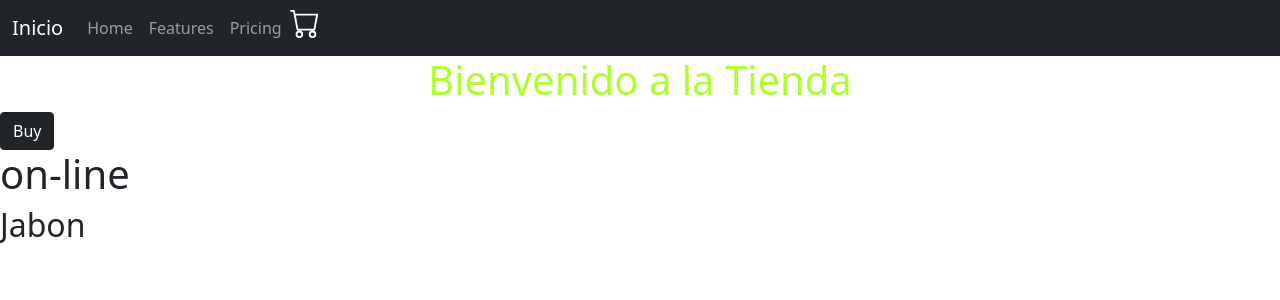
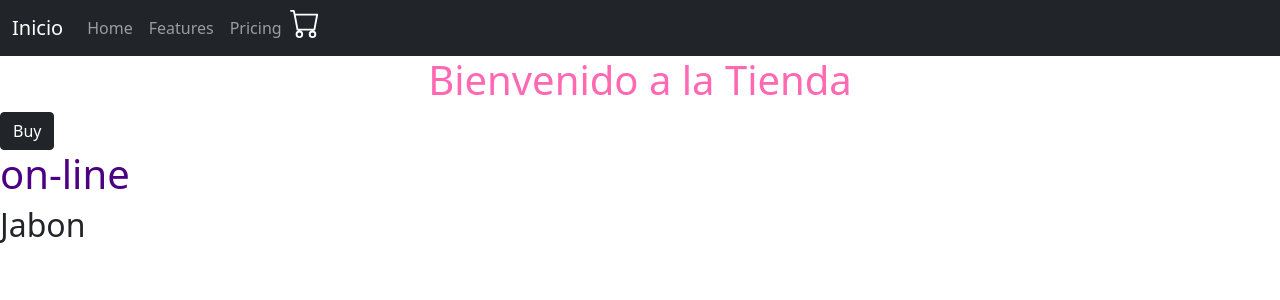
Before and after one commit to ManuelNavarro7/my-app, a React (Create React App) app: page / in a window 1280 px wide. Shown: the top 300 px of the page. Built offline with nearby package versions, Linux system fonts and the light colour scheme.

Commit message:
3entrega

```diff
--- a/src/App.css
+++ b/src/App.css
@@ -2,10 +2,8 @@
   color: white;
 }
 
-.Titulo1{
-
-  color:greenyellow;
-
+.colorPrueba{
+  color:indigo;
 }
 
 @media (prefers-reduced-motion: no-preference) {
--- a/src/App.js
+++ b/src/App.js
@@ -6,6 +6,7 @@ import NavBarComponent from './components/NavBar';
 import Shell from './components/Shell';
 import ItemListContainer from './components/ItemListContainer';
 import ComponentCommon from './components/common';
+
 
 function App() {
 
@@ -19,7 +20,7 @@ function App() {
       <ItemListContainer val="Bienvenido a la Tienda"/>
       {/*<Shell nombre='Leonardo' app='mi app'></Shell>*/}
       <ComponentCommon.ButonBlack id='Buy'></ComponentCommon.ButonBlack>
-      <ComponentCommon.Title1 text='on-line'></ComponentCommon.Title1>
+      <ComponentCommon.Title1 text='on-line' estilo='colorPrueba'></ComponentCommon.Title1>
       <ComponentCommon.Title2 id='Buy'></ComponentCommon.Title2>
 
       </header>
--- a/src/components/ItemListContainer.js
+++ b/src/components/ItemListContainer.js
@@ -1,5 +1,6 @@
 import React from 'react';
 import 'bootstrap/dist/css/bootstrap.min.css';
+import '../styles/itemsprueba.css'
 
 const SaludoRecepcion={
     Saludo:(props)=>(<h1 className='Titulo1 d-flex justify-content-center'>{props.value}</h1>),
--- a/src/components/common.js
+++ b/src/components/common.js
@@ -4,7 +4,7 @@ import Button from 'react-bootstrap/Button'
 const ComponentCommon={
 
     ButonBlack:(props)=>(<Button variant="dark">{props.id}</Button>),
-    Title1:({text})=>(<h1>{text}</h1>),
+    Title1:({text,estilo})=>(<h1 className={estilo}>{text}</h1>),
     Title2:()=>(<h2>Jabon</h2>),
 }
 
--- /dev/null
+++ b/src/styles/itemsprueba.css
@@ -0,0 +1,6 @@
+
+.Titulo1{
+
+    color: hotpink;
+
+  }
```
Also changed, not shown: src/components/NavBar.js (+4 -3 lines).
